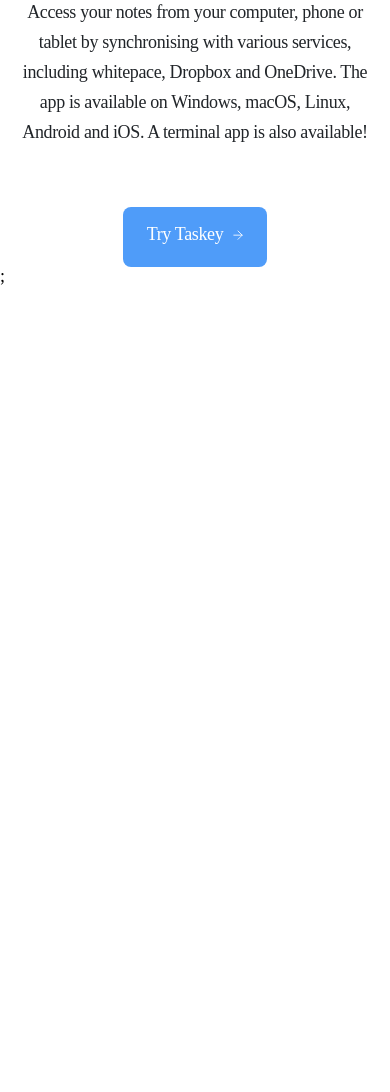
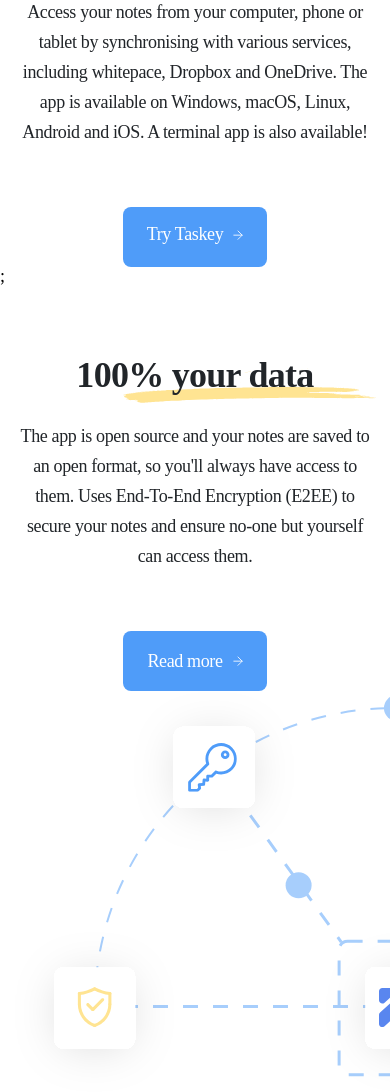
Before and after one commit to anastasia-mia/landingPage, a website: page main.html in a window 390 px wide. Shown: the part 4318-5410 px from the top of the page. Before the commit the page ends 4603 px from the top, so only its background shows below. Drawn offline with Linux system fonts and the light colour scheme.

Commit message:
section "100% your data" developing

```diff
--- a/main.html
+++ b/main.html
@@ -173,6 +173,18 @@
                     </div>
                 </div>
             </section>;
+            <section class="data">
+                <div class="data__container">
+                    <div class="data_content">
+                        <p class="data_title title">100% your data</p>
+                        <p class="data_text text">The app is open source and your notes are saved to an open format, so you'll always have access to them. Uses End-To-End Encryption (E2EE) to secure your notes and ensure no-one but yourself can access them.</p>
+                        <button class="button">Read more</button>
+                    </div>
+                    <div class="data_forImage">
+                        <img class="data_image" src="img/dataElement.svg" alt="Image">
+                    </div>
+                </div>
+            </section>
         </main>
         <footer class="footer"></footer>
     </div>
--- a/styles/_section.scss
+++ b/styles/_section.scss
@@ -437,6 +437,42 @@
   }
 }
 
+.data {
+  padding: 130px 0 140px 0;
+
+  &__container {
+    display: flex;
+  }
+
+  &_content {
+    display: flex;
+    flex-direction: column;
+    align-items: flex-start;
+    justify-content: center;
+  }
+
+  &_title {
+    padding-top: 0;
+    width: 475px;
+
+    &:after{
+      top: 20%;
+      left: 20%;
+      transform: scaleX(0.6);
+    }
+  }
+
+  &_forImage {
+    display: flex;
+    align-items: center;
+  }
+
+  &_image {
+    width: 681px;
+    background-size: contain;
+  }
+}
+
 @media (max-width: 1400px){
   .whitePace {
     padding: 190px 0 140px 0;
@@ -548,6 +584,12 @@
 
     &:before{
       left: -11%;
+    }
+  }
+
+  .data{
+    &_image{
+      width: 48vw;
     }
   }
 }
@@ -734,6 +776,23 @@
     }
 
   }
+
+  .data{
+    &_image{
+      width: 48vw;
+    }
+
+    &_title{
+      width: 450px;
+
+      &:after{
+        top: 35%;
+        left: 30%;
+        transform: scaleX(0.8) scaleY(1.7);
+        background-size: contain;
+      }
+    }
+  }
 }
 
 @media (max-width: 1002px) {
@@ -823,6 +882,14 @@
       }
     }
   }
+
+  .data{
+    &_title{
+      font-size: 54px;
+      width: 360px;
+    }
+
+  }
 }
 
 @media (max-width: 905px){
@@ -882,7 +949,7 @@
     }
   }
 
-  [class*="__container"]:not(.header__container, .work__container){
+  [class*="__container"]:not(.header__container, .work__container, .data__container){
     display: block;
   }
 
@@ -1063,6 +1130,32 @@
         left: -15%;
         top: 70%;
       }
+    }
+  }
+
+  .data{
+    &__container{
+      display: grid;
+      gap: 100px;
+    }
+    &_content{
+      order: 2;
+    }
+
+    &_title{
+      &:after{
+        top: 42%;
+        left: 40%;
+        transform: scaleX(1) scaleY(2);
+      }
+    }
+
+    &_forImage{
+      order: 1;
+    }
+
+    &_image{
+      width: 100%;
     }
   }
 }
@@ -1271,4 +1364,20 @@
       }
     }
   }
+
+  .data{
+    padding-top: 70px;
+    padding-bottom: 80px;
+
+    &_title{
+      width: 288px;
+      font-size: 36px;
+
+      &:after{
+        top: 39%;
+        left: 30%;
+        transform: scaleX(0.8) scaleY(1.7);
+      }
+    }
+  }
 }
```
Also changed, not shown: img/dataElement.svg (added).
